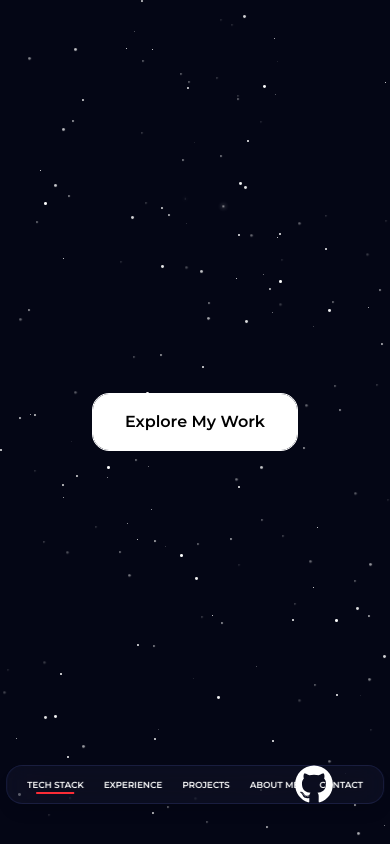
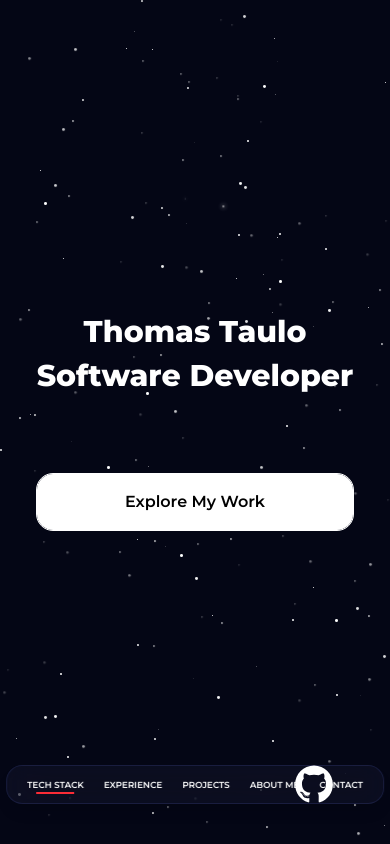
Before and after one commit to TAULO/NightSkyPortfolio, a React (Vite) app in the folder app/: page / in a window 390 px wide. Shown: the top 844 px of the page. Built offline with nearby package versions, Linux system fonts and the light colour scheme; what tailwindcss-animated would draw is missing.

Commit message:
feat: improve interactivity and layout of Hero, NavBar, and sections
- Added hover animations for HeroTitle letters.
- Enhanced NavBar section tracking with most visible logic.
- Refined layout by updating flex properties for better responsiveness.

```diff
--- a/app/src/components/Hero/Hero.tsx
+++ b/app/src/components/Hero/Hero.tsx
@@ -1,5 +1,6 @@
+import { githubSVG } from '../Sections/TechStack/TechSVG.tsx';
+import HeroTitle from './HeroTitle.tsx';
 import Button from './Button.tsx';
-import { githubSVG } from '../Sections/TechStack/TechSVG.tsx';
 
 const Hero = () => {
   return (
@@ -8,10 +9,8 @@ const Hero = () => {
         <div className={'size-10 sm:top-15 absolute bottom-10 right-1/7 z-50 h-fit'}>
           {githubSVG}
         </div>
-        {/*<div className={'mt-50'}>*/}
-        {/*  <HeroTitle></HeroTitle>*/}
-        {/*</div>*/}
-        <div className={'self-center'}>
+        <div className={'self-center flex flex-col gap-20'}>
+          <HeroTitle></HeroTitle>
           <Button></Button>
         </div>
       </div>
--- a/app/src/components/Hero/HeroTitle.tsx
+++ b/app/src/components/Hero/HeroTitle.tsx
@@ -6,14 +6,21 @@ const HeroTitle = () => {
           'flex flex-col gap-2 text-center text-3xl font-extrabold text-white sm:text-6xl'
         }
       >
-        <h1>Thomas Taulo</h1>
-        <h1
-          className={
-            'bg-gradient-to-t from-[#8e90cb] via-white/0 to-white bg-clip-text'
-          }
-        >
-          Software Developer
-        </h1>
+        {/*<h1>Thomas Taulo</h1>*/}
+        <div className={'grow'}>
+          {'Thomas Taulo'.split('').map((letter, index) => (
+            <span className={'transition-all hover:text-transparent'} key={index}>
+              {letter}
+            </span>
+          ))}
+        </div>
+        <div className={'grow'}>
+          {'Software Developer'.split('').map((letter, index) => (
+            <span className={'transition-all duration-300 hover:text-transparent'} key={index}>
+              {letter}
+            </span>
+          ))}
+        </div>
       </div>
     </>
   );
--- a/app/src/components/NavBar/NavBar.tsx
+++ b/app/src/components/NavBar/NavBar.tsx
@@ -70,10 +70,48 @@ const NavBar = ({
   ]);
 
   useEffect(() => {
+    // Track which sections are currently intersecting
+    const intersectingSections = new Map<string, number>();
+
     const callback = (entries: Array<IntersectionObserverEntry>) => {
       entries.forEach((entry: IntersectionObserverEntry) => {
         if (entry.isIntersecting) {
-          switch (entry.target.id) {
+          // Store the intersection ratio for this section
+          intersectingSections.set(entry.target.id, entry.intersectionRatio);
+        } else {
+          // Remove sections that are no longer intersecting
+          intersectingSections.delete(entry.target.id);
+        }
+      });
+
+      // Find the section with the highest intersection ratio
+      // OR the section that's closest to the top of the viewport
+      let mostVisibleSection: string | null = null;
+      let highestRatio = 0;
+      let smallestTop = Infinity;
+
+      intersectingSections.forEach((ratio, id) => {
+        const element = document.getElementById(id);
+        if (element) {
+          const rect = element.getBoundingClientRect();
+
+          // Priority 1: Choose section with highest intersection ratio
+          if (ratio > highestRatio) {
+            highestRatio = ratio;
+            mostVisibleSection = id;
+            smallestTop = rect.top;
+          }
+          // Priority 2: If ratios are similar, choose the one closest to top
+          else if (Math.abs(ratio - highestRatio) < 0.1 && Math.abs(rect.top) < Math.abs(smallestTop)) {
+            mostVisibleSection = id;
+            smallestTop = rect.top;
+          }
+        }
+      });
+
+      // Update navigation based on the most visible section
+      if (mostVisibleSection) {
+        switch (mostVisibleSection) {
           case 'tech-stack':
             setNavItemActiveAndSelectedItem(0);
             break;
@@ -91,13 +129,14 @@ const NavBar = ({
             break;
         }
       }
-      });
     };
 
     const observer = new IntersectionObserver(callback, {
       root: null,
-      rootMargin: '-200px 0px',
-      threshold: 0.5,
+      // Multiple thresholds to get more granular updates
+      threshold: [0, 0.25, 0.5, 0.75, 1.0],
+      // Adjust root margin if navbar is fixed (e.g., '-80px 0px 0px 0px' for 80px navbar)
+      rootMargin: '0px 0px 0px 0px',
     });
 
     // Observe all sections
--- a/app/src/components/Sections/Experience/Experience.tsx
+++ b/app/src/components/Sections/Experience/Experience.tsx
@@ -2,9 +2,11 @@ import Switch from './Switch.tsx';
 import Title from '../../UI/Title/Title.tsx';
 import ExperienceItem from './ExperienceItem.tsx';
 import {
-  csharpSVG, cssSVG,
+  csharpSVG,
+  cssSVG,
   dockerSVG,
-  dotnetcoreSVG, htmlSVG,
+  dotnetcoreSVG,
+  htmlSVG,
   javascriptSVG,
   kibanaSVG,
   postgressqlSVG,
@@ -207,9 +209,7 @@ const Experience = () => {
             items={['Jobs', 'Education']}
             onSelectionChange={handleSwitchChange}
           ></Switch>
-          <div className={'flex min-h-[900px] flex-col gap-10'}>
-            {experienceItem}
-          </div>
+          <div className={'flex grow flex-col gap-10'}>{experienceItem}</div>
         </div>
       </div>
     </>
--- a/app/src/components/Sections/TechStack/Stack.tsx
+++ b/app/src/components/Sections/TechStack/Stack.tsx
@@ -16,7 +16,7 @@ const Stack = (techStack: ITechStack) => {
           ))}
         </div>
         <h1 className={'text-3xl font-bold'}> {techStack.name} </h1>
-        <p> {techStack.description} </p>
+        <p className={'grow'}> {techStack.description} </p>
         <div className={'flex flex-wrap gap-2'}>
           <p className={'font-extralight'}>
             {techStack.skills.map((skill) => skill.name).join(', ')}
```
Lines whose indentation alone changed are shown as unchanged.
